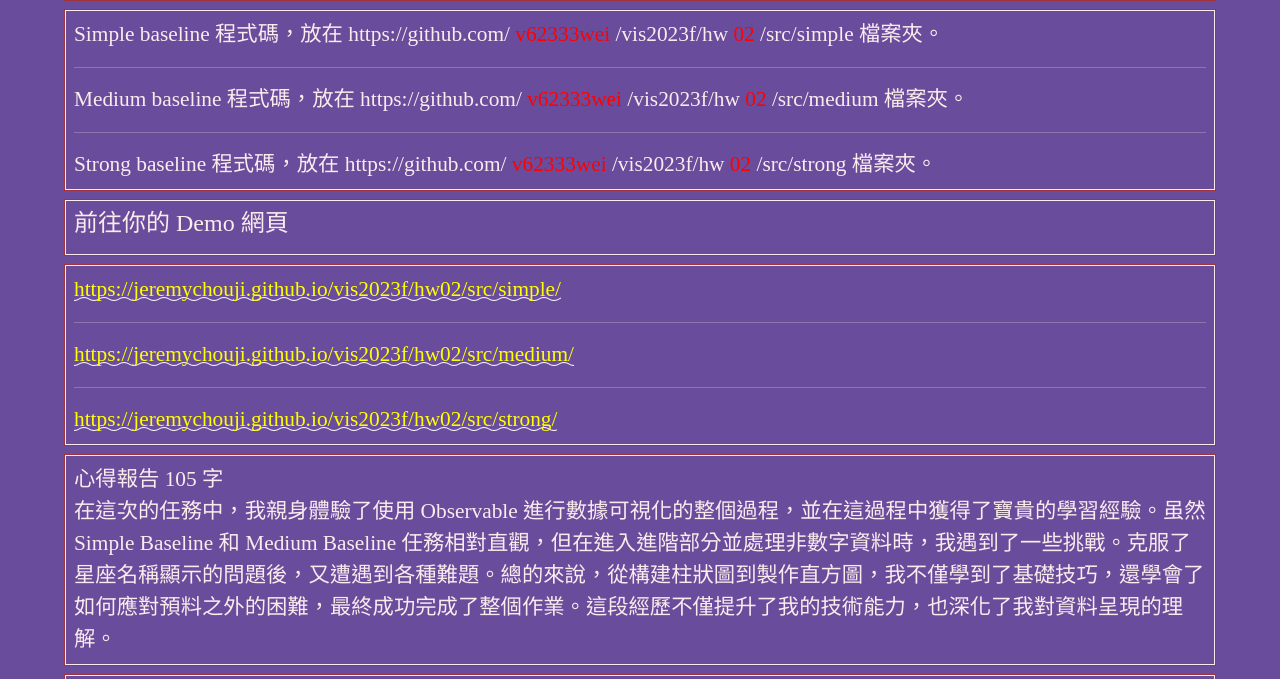
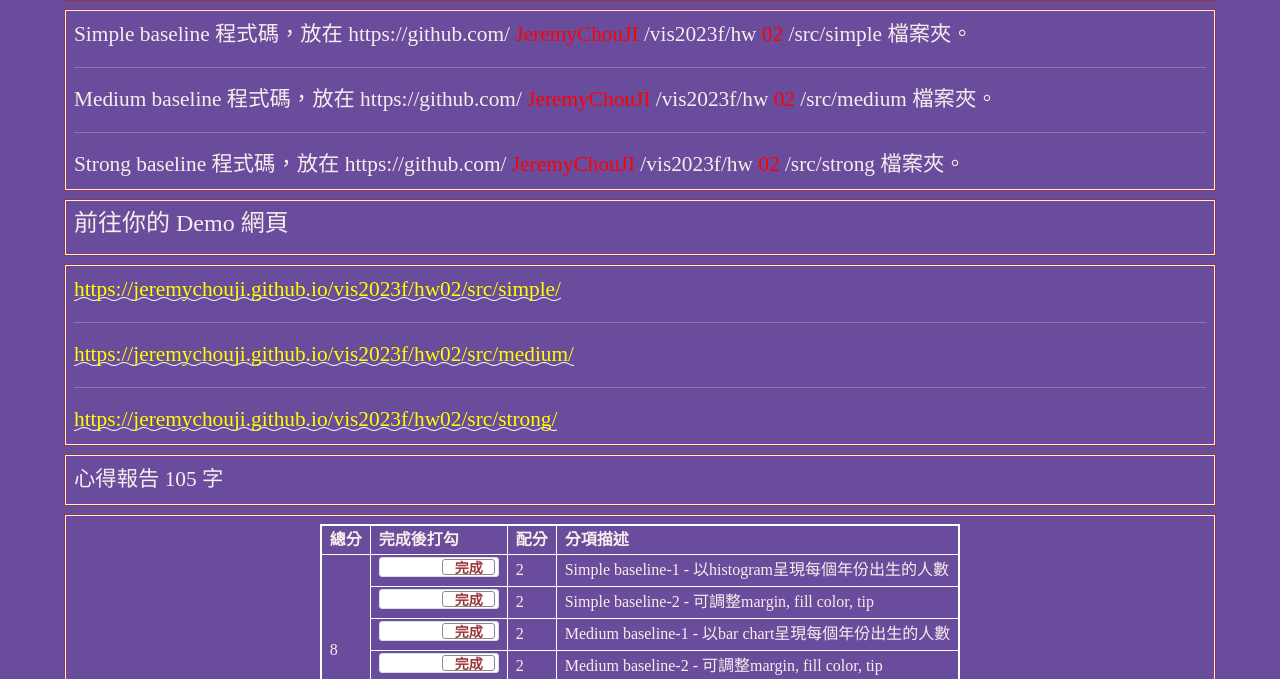
Before and after one commit to JeremyChouJI/vis2023f, a plain HTML site: page hw02/index.html in a window 1280 px wide. Shown: the part 83-762 px from the top of the page. Drawn offline with nearby package versions, Linux system fonts and the light colour scheme.

Commit message:
Update index.html

```diff
--- a/hw02/index.html
+++ b/hw02/index.html
@@ -179,7 +179,7 @@
   <div class="row hw12">
     <div class="col-md-12 twenty">
       Simple baseline 程式碼，放在 https://github.com/
-      <span style="color:red;">v62333wei</span>
+      <span style="color:red;">JeremyChouJI</span>
       /vis2023f/hw
       <span style="color:red;">02</span>
       /src/simple 檔案夾。
@@ -187,7 +187,7 @@
 
       <hr>
       Medium baseline 程式碼，放在 https://github.com/
-      <span style="color:red;">v62333wei</span>
+      <span style="color:red;">JeremyChouJI</span>
       /vis2023f/hw
       <span style="color:red;">02</span>
       /src/medium 檔案夾。
@@ -195,7 +195,7 @@
 
       <hr>
       Strong baseline 程式碼，放在 https://github.com/
-      <span style="color:red;">v62333wei</span>
+      <span style="color:red;">JeremyChouJI</span>
       /vis2023f/hw
       <span style="color:red;">02</span>
       /src/strong 檔案夾。
@@ -227,7 +227,7 @@
   <div class="row hw12">
     <div class="col-md-12 twenty">
       心得報告 105 字<br>
-      在這次的任務中，我親身體驗了使用 Observable 進行數據可視化的整個過程，並在這過程中獲得了寶貴的學習經驗。虽然 Simple Baseline 和 Medium Baseline 任務相對直觀，但在進入進階部分並處理非數字資料時，我遇到了一些挑戰。克服了星座名稱顯示的問題後，又遭遇到各種難題。總的來說，從構建柱狀圖到製作直方圖，我不僅學到了基礎技巧，還學會了如何應對預料之外的困難，最終成功完成了整個作業。這段經歷不僅提升了我的技術能力，也深化了我對資料呈現的理解。
+
     </div>
   </div>
 
```
